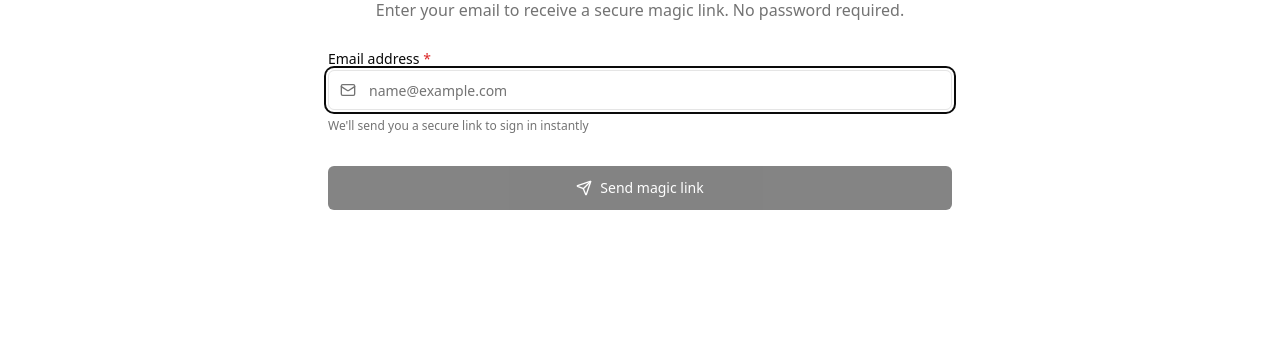
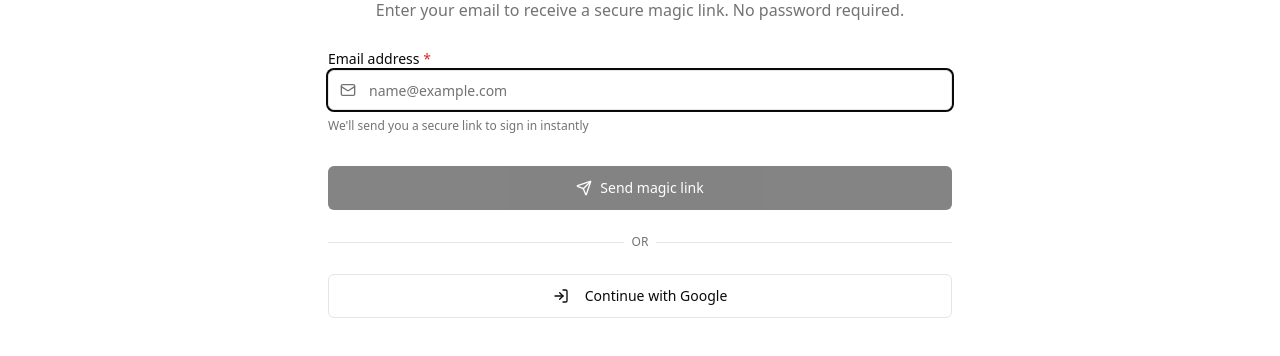
Before and after one commit to Baguirre03/rorate, a Next.js app: page /login in a window 1280 px wide. Shown: the part 170-526 px from the top of the page. Built offline with nearby package versions, Linux system fonts and the light colour scheme; no server answers.

Commit message:
feat: add google oauth

```diff
--- a/app/components/login/LoginForm.tsx
+++ b/app/components/login/LoginForm.tsx
@@ -3,7 +3,7 @@
 import { useState, useCallback } from "react";
 import { useMutation } from "@tanstack/react-query";
 import { toast } from "sonner";
-import { Mail, Send, Loader2 } from "lucide-react";
+import { Mail, Send, Loader2, LogIn } from "lucide-react";
 import { Button } from "@/components/ui/button";
 import { Input } from "@/components/ui/input";
 import { Label } from "@/components/ui/label";
@@ -12,9 +12,14 @@ import LoginContainer from "./LoginContainer";
 interface LoginFormProps {
   onLogin: (email: string) => Promise<unknown>;
   onEmailSent: (email: string) => void;
+  onGoogleSignin: () => Promise<unknown>;
 }
 
-export default function LoginForm({ onLogin, onEmailSent }: LoginFormProps) {
+export default function LoginForm({
+  onLogin,
+  onEmailSent,
+  onGoogleSignin,
+}: LoginFormProps) {
   const [email, setEmail] = useState("");
 
   const loginMutation = useMutation({
@@ -33,6 +38,21 @@ export default function LoginForm({ onLogin, onEmailSent }: LoginFormProps) {
     },
     onError: (error: Error) => {
       toast.error("Failed to send email", {
+        description: error.message || "Please try again.",
+      });
+    },
+  });
+
+  const googleSigninMutation = useMutation({
+    mutationFn: async () => {
+      const data = await onGoogleSignin();
+      if (data) {
+        return data;
+      }
+      throw new Error("Failed to sign in with Google");
+    },
+    onError: (error: Error) => {
+      toast.error("Failed to sign in with Google", {
         description: error.message || "Please try again.",
       });
     },
@@ -112,6 +132,38 @@ export default function LoginForm({ onLogin, onEmailSent }: LoginFormProps) {
           </Button>
         </div>
       </form>
+
+      {/* Divider */}
+      <div className="relative my-6">
+        <div className="absolute inset-0 flex items-center">
+          <div className="w-full border-t border-border" />
+        </div>
+        <div className="relative flex justify-center text-xs uppercase">
+          <span className="bg-background px-2 text-muted-foreground">Or</span>
+        </div>
+      </div>
+
+      {/* Google Sign In Button */}
+      <Button
+        type="button"
+        variant="outline"
+        className="w-full"
+        onClick={() => googleSigninMutation.mutate()}
+        disabled={googleSigninMutation.isPending || loginMutation.isPending}
+        size="lg"
+      >
+        {googleSigninMutation.isPending ? (
+          <>
+            <Loader2 className="h-4 w-4 animate-spin" />
+            Signing in...
+          </>
+        ) : (
+          <>
+            <LogIn className="h-4 w-4 mr-2" />
+            Continue with Google
+          </>
+        )}
+      </Button>
     </LoginContainer>
   );
 }
--- a/app/components/ui/input.tsx
+++ b/app/components/ui/input.tsx
@@ -10,7 +10,7 @@ const Input = React.forwardRef<HTMLInputElement, InputProps>(
       <input
         type={type}
         className={cn(
-          "flex h-10 w-full rounded-md border border-input bg-background px-3 py-2 text-sm ring-offset-background file:border-0 file:bg-transparent file:text-sm file:font-medium file:text-foreground placeholder:text-muted-foreground focus-visible:outline-none focus-visible:ring-2 focus-visible:ring-ring focus-visible:ring-offset-2 disabled:cursor-not-allowed disabled:opacity-50",
+          "flex h-10 w-full rounded-md border border-input bg-background px-3 py-2 text-sm ring-offset-background file:border-0 file:bg-transparent file:text-sm file:font-medium file:text-foreground placeholder:text-muted-foreground focus-visible:outline-none focus-visible:ring-2 focus-visible:ring-ring focus-visible:ring-offset-0 disabled:cursor-not-allowed disabled:opacity-50",
           className
         )}
         ref={ref}
--- a/app/hooks/useAuth.ts
+++ b/app/hooks/useAuth.ts
@@ -55,11 +55,26 @@ export const useAuth = () => {
     setUser(null);
   }, []);
 
+  const googleSignin = useCallback(async () => {
+    const callbackUrl = `${window.location.origin}/auth/callback`;
+    const { data, error } = await supabase.auth.signInWithOAuth({
+      provider: "google",
+      options: {
+        redirectTo: callbackUrl,
+      },
+    });
+    if (error) {
+      throw error;
+    }
+    return data;
+  }, []);
+
   return {
     user: user,
     loading: loading,
     login: login,
     logout: logout,
+    googleSignin: googleSignin,
   };
 };
 
--- a/app/login/page.tsx
+++ b/app/login/page.tsx
@@ -10,7 +10,7 @@ import LoginForm from "@/components/login/LoginForm";
 function LoginFormContainer() {
   const [emailSent, setEmailSent] = useState(false);
   const [email, setEmail] = useState("");
-  const { user, login, logout, loading } = useAuth();
+  const { user, login, logout, googleSignin, loading } = useAuth();
 
   const handleLogin = useCallback(
     async (email: string) => {
@@ -39,6 +39,14 @@ function LoginFormContainer() {
     setEmail("");
   }, [logout]);
 
+  const handleGoogleSignin = useCallback(async () => {
+    const data = await googleSignin();
+    if (data) {
+      return data;
+    }
+    throw new Error("Failed to sign in with Google");
+  }, [googleSignin]);
+
   if (loading) {
     return <LoginLoading />;
   }
@@ -51,7 +59,13 @@ function LoginFormContainer() {
     return <LoginEmailSent email={email} onResend={handleResend} />;
   }
 
-  return <LoginForm onLogin={handleLogin} onEmailSent={handleEmailSent} />;
+  return (
+    <LoginForm
+      onLogin={handleLogin}
+      onEmailSent={handleEmailSent}
+      onGoogleSignin={handleGoogleSignin}
+    />
+  );
 }
 
 export default function LoginPage() {
```
